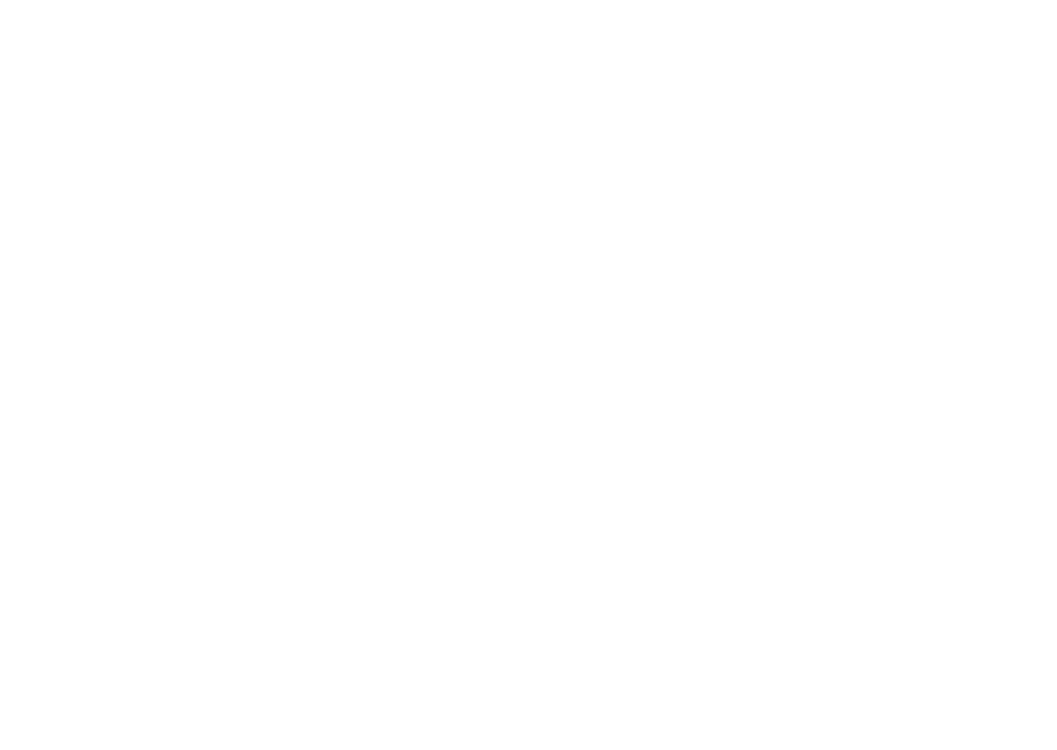
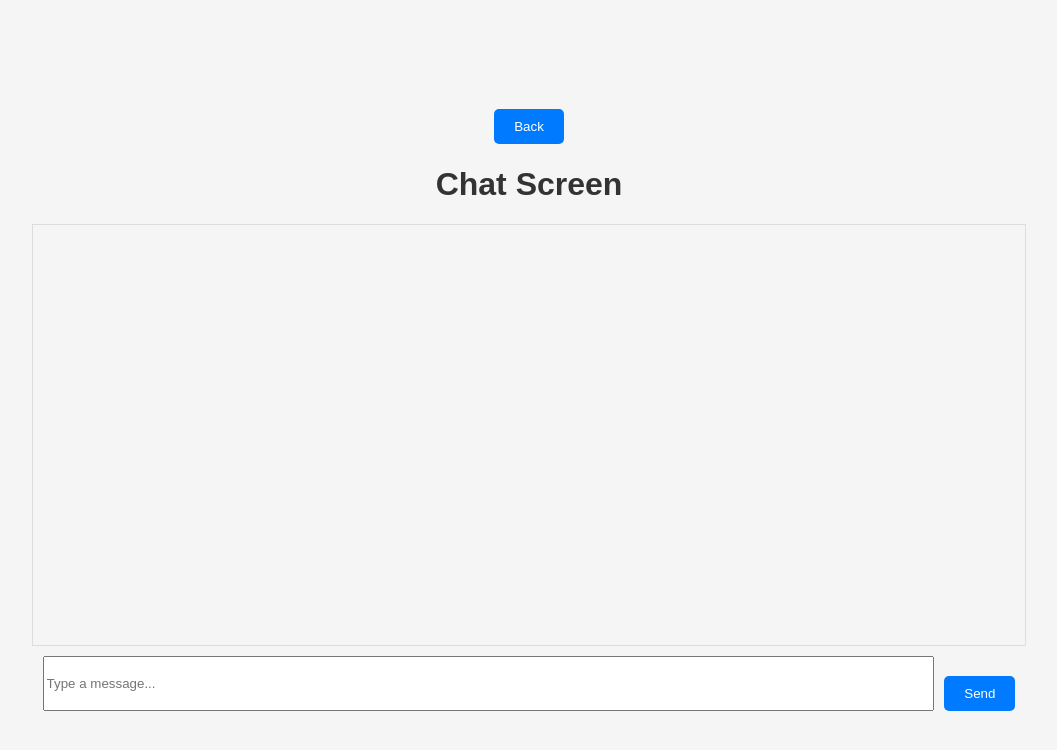
Before and after one commit to PanaMour/ChatDiscussion, a React (Create React App) app in the folder chat-app/: page / in a window 1280 px wide. Both pictures are taken after a click on the button "Chat/Discussion". Shown: the top 750 px of the page, without its empty margins (111-1168 px from the left). Built offline with nearby package versions, Linux system fonts and the light colour scheme.

Commit message:
Created sample Chat

```diff
--- a/chat-app/src/App.css
+++ b/chat-app/src/App.css
@@ -30,3 +30,22 @@
 h1 {
   color: #333;
 }
+.chat-history {
+  height: 400px;
+  width: 80%;
+  border: 1px solid #ddd;
+  margin-bottom: 10px;
+  padding: 10px;
+  overflow-y: auto;
+}
+
+form {
+  display: flex;
+  justify-content: center;
+  gap: 10px;
+  width: 80%;
+}
+
+form input {
+  width: 100%;
+}
--- a/chat-app/src/App.js
+++ b/chat-app/src/App.js
@@ -1,19 +1,24 @@
-import React, { useState } from 'react';
-import Home from './Home';
-import Chat from './Chat';
+import React, { useState } from "react";
+import Chat from "./Chat";
+import './App.css';
 
-const App = () => {
-  const [isChatOpen, setIsChatOpen] = useState(false);
+function App() {
+  const [screen, setScreen] = useState("home");
 
-  const handleChatClick = () => {
-    setIsChatOpen(true);
-  };
+  if (screen === "home") {
+    return (
+      <div className="container">
+        <h1>TA Web UI</h1>
+        <button onClick={() => setScreen("chat")}>Chat/Discussion</button>
+      </div>
+    );
+  }
 
-  return (
-    <div>
-      {isChatOpen ? <Chat /> : <Home onChatClick={handleChatClick} />}
-    </div>
-  );
-};
+  if (screen === "chat") {
+    return <Chat goBack={() => setScreen("home")} />;
+  }
+
+  return null;
+}
 
 export default App;
--- a/chat-app/src/Chat.js
+++ b/chat-app/src/Chat.js
@@ -1,41 +1,40 @@
-import React, { useEffect, useRef } from 'react';
-import ReactDOM from 'react-dom';
+import React, { useState } from 'react';
+import './App.css';
 
-const Chat = () => {
-  const externalWindow = useRef(null);
-  const containerDiv = useRef(null);
+const Chat = ({ goBack }) => {
+  const [message, setMessage] = useState(''); // For the current message
+  const [chatHistory, setChatHistory] = useState([]); // To store all the messages
 
-  useEffect(() => {
-    externalWindow.current = window.open('', '', 'width=600,height=400,left=200,top=200');
+  const handleSend = (event) => {
+    event.preventDefault();
+    if (message !== '') {
+      setChatHistory([...chatHistory, message]);
+      setMessage('');
+    }
+  }
 
-    if (!externalWindow.current) {
-      // Popup blocked
-      alert('Please allow pop-ups');
-      return;
-    }
+  return (
+    <div className="container">
+      <button onClick={goBack}>Back</button>
+      <h1>Chat Screen</h1>
 
-    externalWindow.current.onload = () => {
-      containerDiv.current = externalWindow.current.document.createElement('div');
-      externalWindow.current.document.body.appendChild(containerDiv.current);
-    }
+      <div className="chat-history">
+        {chatHistory.map((msg, index) => (
+          <p key={index}>{msg}</p>
+        ))}
+      </div>
 
-    return () => {
-      if (externalWindow.current) {
-        externalWindow.current.close();
-      }
-    };
-  }, []);
-
-  if (containerDiv.current) {
-    return ReactDOM.createPortal(
-      <div>
-        <h1>Chat Screen</h1>
-      </div>,
-      containerDiv.current
-    );
-  } else {
-    return null;
-  }
+      <form onSubmit={handleSend}>
+        <input
+          type="text"
+          value={message}
+          onChange={(e) => setMessage(e.target.value)}
+          placeholder="Type a message..."
+        />
+        <button type="submit">Send</button>
+      </form>
+    </div>
+  );
 };
 
 export default Chat;
```
